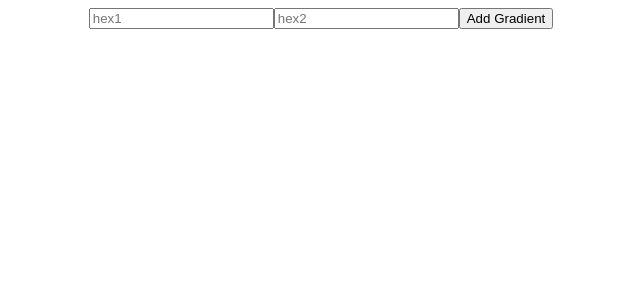
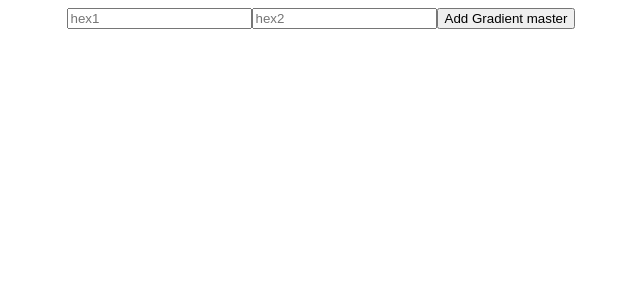
Before and after one commit to AlishaNo/grad3, a React (Create React App) app: page / in a window 1280 px wide. Shown: the top 300 px of the page, without its empty margins (319-959 px from the left). Built offline with nearby package versions, Linux system fonts and the light colour scheme.

Commit message:
Update App.js

```diff
--- a/src/components/App.js
+++ b/src/components/App.js
@@ -81,7 +81,7 @@ class App extends React.Component {
             />
           </label>
           <button disabled={this.state.isDisabled} type="submit">
-            Add Gradient
+            Add Gradient master
           </button>
         </form>
         <ul style={{ listStyle: "none" }}>
```
